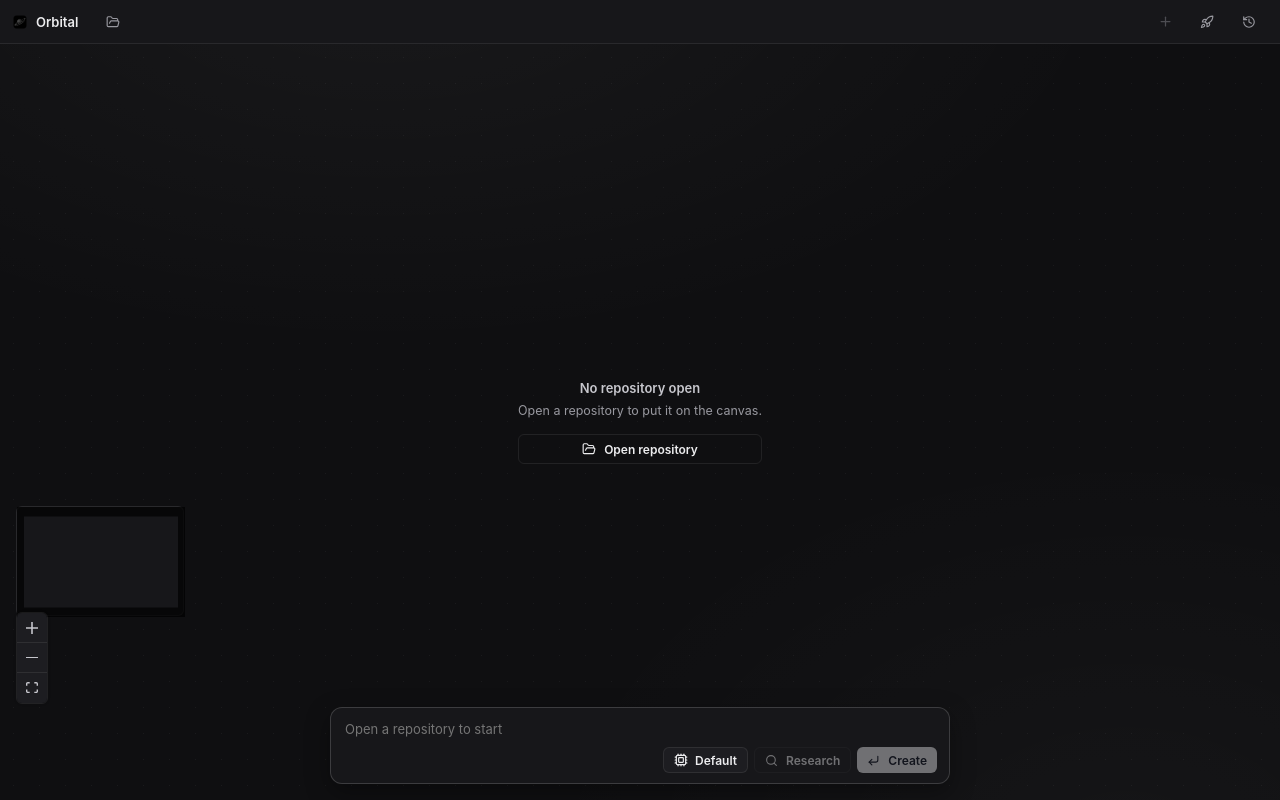
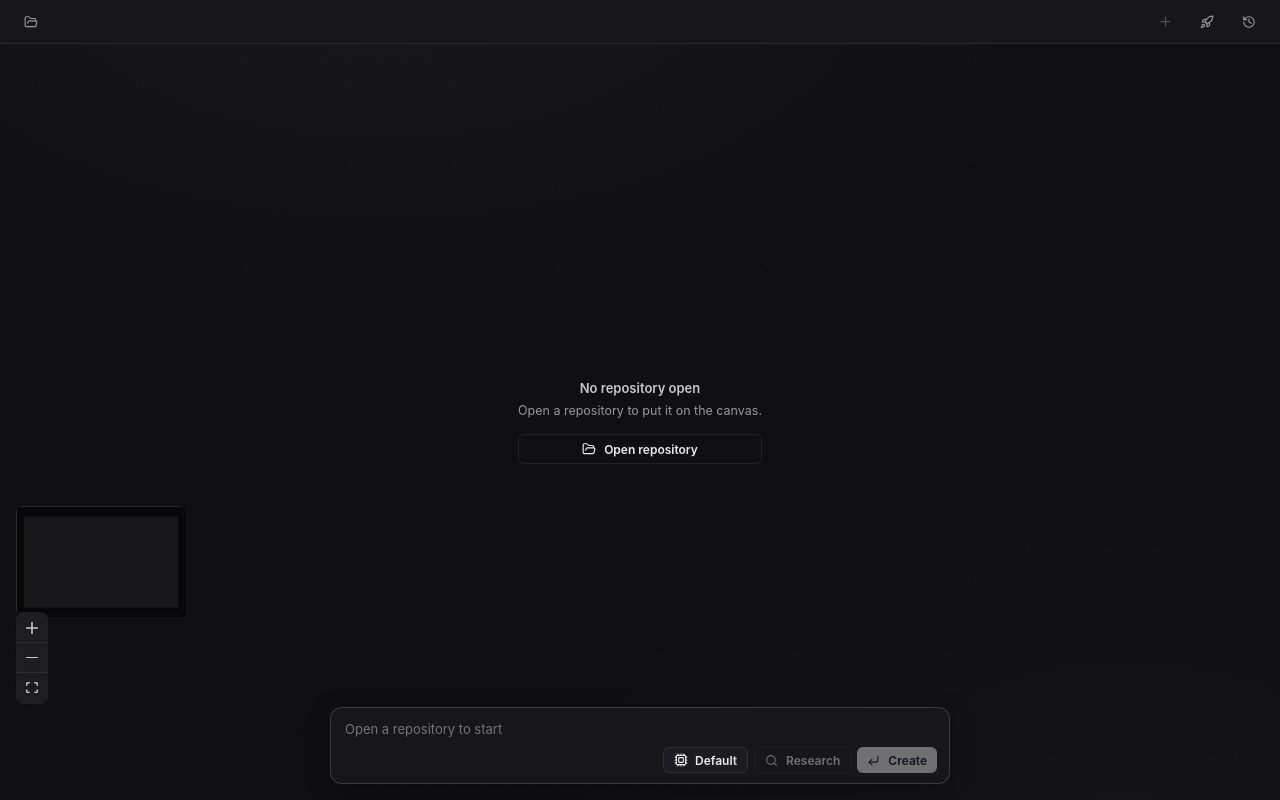
Before and after one commit to whosgotch/orbital, a React (Vite) app in the folder apps/desktop/: page / in a window 1280 px wide. Built offline with nearby package versions, Linux system fonts and the light colour scheme.

Commit message:
chore(app): drop brand mark — repo tabs take the top-left

```diff
--- a/apps/desktop/src/components/TopBar.tsx
+++ b/apps/desktop/src/components/TopBar.tsx
@@ -1,8 +1,7 @@
-// The app's header: brand mark, open-repository tabs, and the panel
-// controls that live in the top-right corner. Purely presentational — every
-// action is a callback prop, every open/closed flag comes in from App state.
+// The app's header: open-repository tabs on the left, panel controls in the
+// top-right corner. Purely presentational — every action is a callback prop,
+// every open/closed flag comes in from App state.
 import { FolderOpen, History, Plus, Rocket, X } from "lucide-react";
-import logo from "../assets/orbital.png";
 import type { Repository } from "../domain";
 
 type TopBarProps = {
@@ -32,11 +31,6 @@ export function TopBar({
 }: TopBarProps) {
   return (
     <header className="topbar">
-      <div className="topbar-brand">
-        <img src={logo} className="brand-logo" alt="" width={16} height={16} />
-        <span>Orbital</span>
-      </div>
-
       <div className="topbar-repos">
         {repositories.map((repo) => (
           <span key={repo.id} className={`repo-tab ${repo.path === activeRepoPath ? "active" : ""}`}>
--- a/apps/desktop/src/styles.css
+++ b/apps/desktop/src/styles.css
@@ -127,20 +127,6 @@ h3 {
   padding: 0 12px;
   background: var(--panel);
   border-bottom: 1px solid var(--line);
-}
-
-.topbar-brand {
-  display: flex;
-  align-items: center;
-  gap: 8px;
-  font-size: 13px;
-  font-weight: 600;
-  color: var(--text);
-}
-
-.brand-logo {
-  display: block;
-  border-radius: 3px;
 }
 
 /* Open repositories as tabs: click activates, x closes. */
```
Also changed, not shown: apps/desktop/src/assets/orbital.png (deleted).
